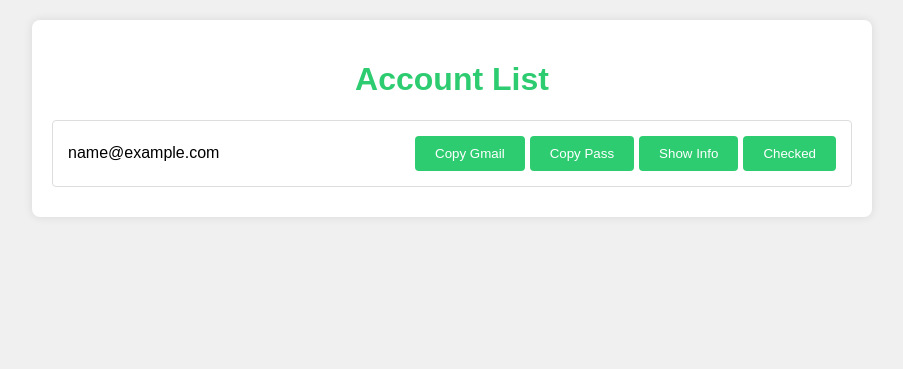
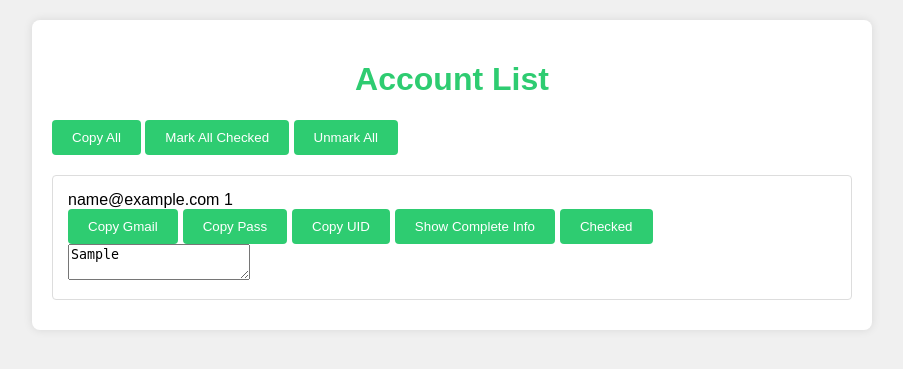
Before and after one commit to KyleGr1m/MyMLSrv, a Flask app: template templates/results.html in a window 1280 px wide. Shown: the top 369 px of the page, without its empty margins (188-1091 px from the left). Run offline with Flask 3, Linux system fonts and the light colour scheme; the template is opened without the code that fills it: most values are stand-ins (such as "Sample title", 1, 10 or a date in 2020).

Commit message:
Update results.html

```diff
--- a/templates/results.html
+++ b/templates/results.html
@@ -7,19 +7,29 @@
 <body>
     <div class="container">
         <h1>Account List</h1>
+        <div class="controls">
+            <button onclick="copyAll()">Copy All</button>
+            <button onclick="markAll()">Mark All Checked</button>
+            <button onclick="unmarkAll()">Unmark All</button>
+        </div>
         <div class="account-list">
             {% for account in accounts %}
             <div class="account-item" id="account-{{ loop.index }}">
-                <div class="main-info">
-                    <span>{{ account.email }}</span>
-                    <div class="actions">
-                        <button onclick="copyToClipboard('{{ account.email }}')">Copy Gmail</button>
-                        <button onclick="copyToClipboard('{{ account.password }}')">Copy Pass</button>
-                        <button onclick="toggleDetails('{{ loop.index }}')">Show Info</button>
-                        <button onclick="markChecked('{{ loop.index }}')">Checked</button>
-                    </div>
+                <div class="account-header">
+                    <span class="email">{{ account.email }}</span>
+                    <span class="uid">{{ account.uid }}</span>
                 </div>
-                <div class="details" id="details-{{ loop.index }}">{{ account.details }}</div>
+                <div class="actions">
+                    <button onclick="copyToClipboard('{{ account.email }}')">Copy Gmail</button>
+                    <button onclick="copyToClipboard('{{ account.password }}')">Copy Pass</button>
+                    <button onclick="copyToClipboard('{{ account.uid }}')">Copy UID</button>
+                    <button onclick="showAndCopyFullInfo('{{ loop.index }}')">Show Complete Info</button>
+                    <button onclick="markChecked('{{ loop.index }}')">Checked</button>
+                </div>
+                <div class="details" id="details-{{ loop.index }}">
+                    {{ account.details }}
+                </div>
+                <textarea class="full-info" id="full-info-{{ loop.index }}" readonly>{{ account.full_info }}</textarea>
             </div>
             {% endfor %}
         </div>
@@ -28,17 +38,62 @@
     <script>
         function copyToClipboard(text) {
             navigator.clipboard.writeText(text);
+            showToast(`Copied: ${text}`);
         }
 
-        function toggleDetails(index) {
+        function showAndCopyFullInfo(index) {
+            const fullInfo = document.getElementById(`full-info-${index}`);
             const details = document.getElementById(`details-${index}`);
+
+            // Toggle display
             details.style.display = details.style.display === 'none' ? 'block' : 'none';
+
+            // Copy full info to clipboard
+            navigator.clipboard.writeText(fullInfo.value);
+            showToast('Copied full account info!');
         }
 
         function markChecked(index) {
             const account = document.getElementById(`account-${index}`);
-            account.style.opacity = '0.6';
-            account.style.textDecoration = 'line-through';
+            account.classList.toggle('checked');
+        }
+
+        function copyAll() {
+            let allInfo = '';
+            document.querySelectorAll('.full-info').forEach(el => {
+                allInfo += el.value + '\n\n';
+            });
+            navigator.clipboard.writeText(allInfo.trim());
+            showToast('Copied all accounts to clipboard!');
+        }
+
+        function markAll() {
+            document.querySelectorAll('.account-item').forEach(el => {
+                el.classList.add('checked');
+            });
+        }
+
+        function unmarkAll() {
+            document.querySelectorAll('.account-item').forEach(el => {
+                el.classList.remove('checked');
+            });
+        }
+
+        function showToast(message) {
+            const toast = document.createElement('div');
+            toast.className = 'toast';
+            toast.textContent = message;
+            document.body.appendChild(toast);
+
+            setTimeout(() => {
+                toast.classList.add('show');
+                setTimeout(() => {
+                    toast.classList.remove('show');
+                    setTimeout(() => {
+                        document.body.removeChild(toast);
+                    }, 300);
+                }, 2000);
+            }, 10);
         }
     </script>
 </body>
```
